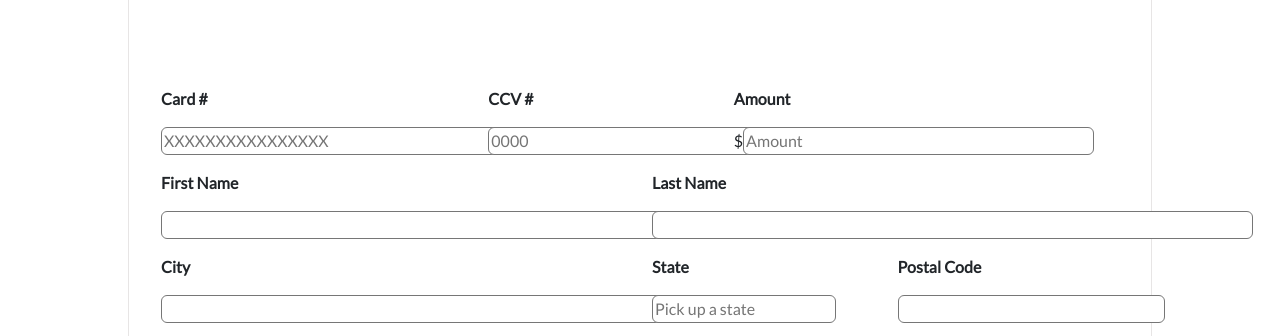
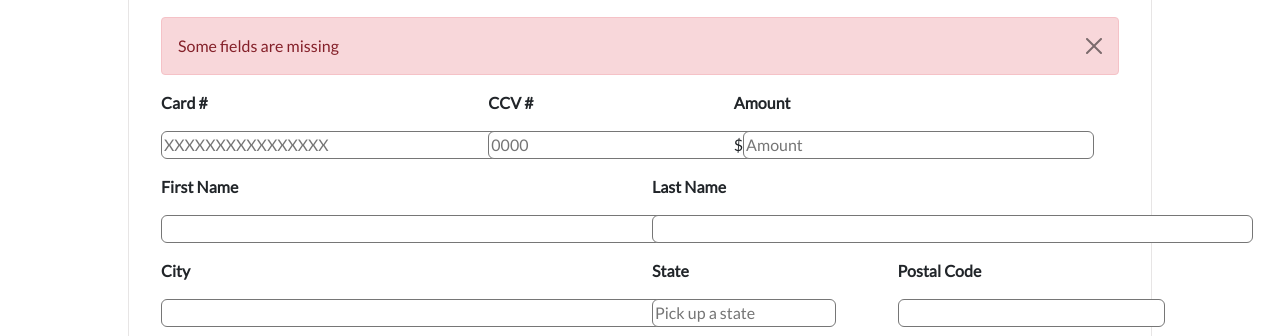
Before and after one commit to kmendezh/exercise-html5-form, a plain HTML site: page index.html in a window 1280 px wide. Shown: the part 144-480 px from the top of the page. Drawn offline with nearby package versions, Linux system fonts and the light colour scheme.

Commit message:
Version entregable

```diff
--- a/index.html
+++ b/index.html
@@ -36,9 +36,13 @@
         <div class="container-fluid" id="form_body">
 
             <!-- Error message -->
-            <div class="container-fluid" id="error_msg">
+            <div class="container-fluid">
+                <div class="alert alert-danger alert-dismissible fade show" role="alert">
+                    Some fields are missing
+                    <button type="button" class="btn-close" data-bs-dismiss="alert" aria-label="Close"></button>
+                </div>
+            </div>
 
-            </div>
 
             <!-- Card information -->
             <div class="mb-3 container-fluid">
--- a/style.css
+++ b/style.css
@@ -63,10 +63,3 @@ input
     height: 600px;
     padding: 20px;
 }
-
-#error_msg
-{
-
-    height: 50px;
-    margin-bottom: 20px;
-}
```
